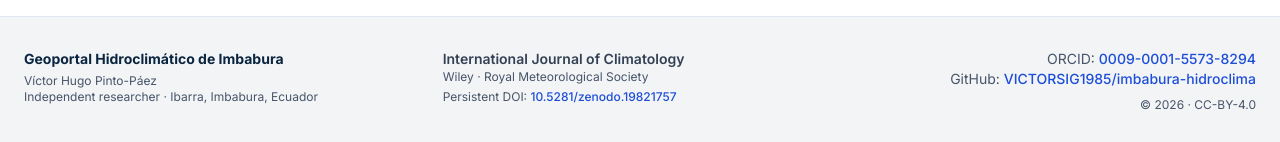
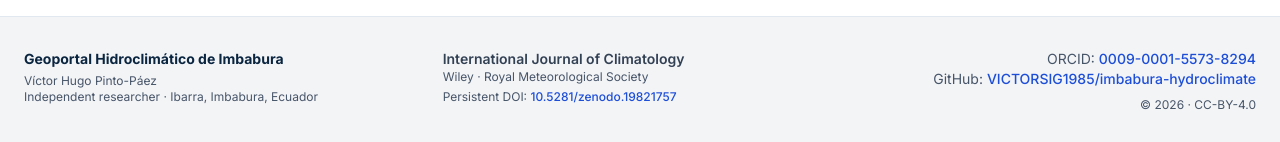
Before and after one commit to VICTORSIG1985/imbabura-hydroclimate, a Next.js app: page /en/datos in a window 1280 px wide. Shown: the part 1818-1960 px from the top of the page. Built offline with nearby package versions, Linux system fonts and the light colour scheme.

Commit message:
Fix: align basePath to actual repo name imbabura-hydroclimate

```diff
--- a/next.config.mjs
+++ b/next.config.mjs
@@ -3,7 +3,7 @@ import createNextIntlPlugin from 'next-intl/plugin';
 const withNextIntl = createNextIntlPlugin('./src/i18n/request.ts');
 
 const isProd = process.env.NODE_ENV === 'production';
-const repoName = 'imbabura-hidroclima';
+const repoName = 'imbabura-hydroclimate';
 
 /** @type {import('next').NextConfig} */
 const nextConfig = {
--- a/src/data/config.ts
+++ b/src/data/config.ts
@@ -20,15 +20,15 @@ export const SITE = {
   email: 'vpintopaez@gmail.com',
   orcid: '0009-0001-5573-8294',
   githubUser: 'VICTORSIG1985',
-  githubRepo: 'imbabura-hidroclima',
-  publicUrl: 'https://victorsig1985.github.io/imbabura-hidroclima/',
+  githubRepo: 'imbabura-hydroclimate',
+  publicUrl: 'https://victorsig1985.github.io/imbabura-hydroclimate/',
   doi: '10.5281/zenodo.19821757',
   zenodoUrl: 'https://doi.org/10.5281/zenodo.19821757',
   journal: 'International Journal of Climatology',
   publisher: 'Wiley · Royal Meteorological Society',
   year: '2026',
   license: 'CC-BY-4.0',
-  basePath: '/imbabura-hidroclima',
+  basePath: '/imbabura-hydroclimate',
 } as const;
 
 export const STUDY_PERIODS = {
```
